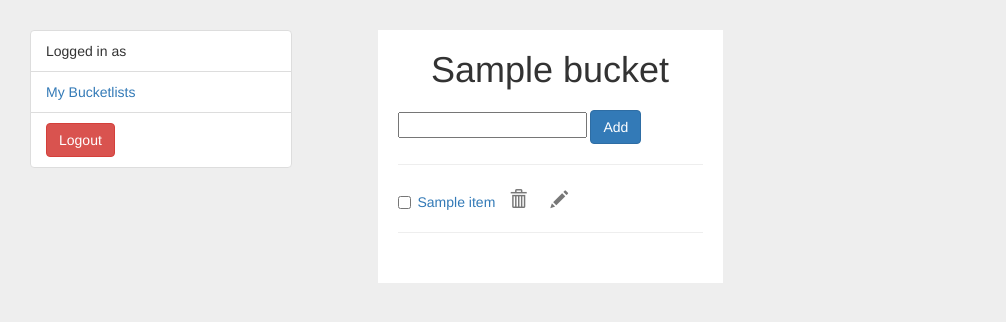
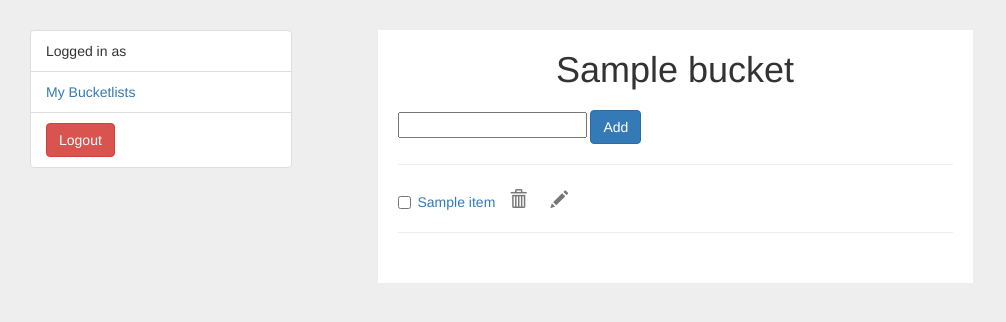
Before and after one commit to andela-ijubril/djangobucketlist, a Django app: template bucketlistapp/templates/bucketlistapp/item.html in a window 1280 px wide. Shown: the top 322 px of the page, without its empty margins (0-1006 px from the left). Run offline with Django 3.2, Linux system fonts and the light colour scheme; the template is opened without the code that fills it: most values are stand-ins (such as "Sample title", 1, 10 or a date in 2020); form fields are guessed from the names that the template uses; parts of the project's set-up code (start-up, migrations or seed data) failed here and were passed over; some libraries are stand-ins or nearby versions.

Commit message:
[Chore] UI modification for bucket items

```diff
--- a/bucketlistapp/templates/bucketlistapp/item.html
+++ b/bucketlistapp/templates/bucketlistapp/item.html
@@ -10,7 +10,7 @@
 
 {% block content %}
 
-        <div class="col-sm-6">
+        <div class="col-md-10 col-sm-6">
             <div class="todolist not-done">
              <h1>{{ bucket.name }}</h1>
 
```
